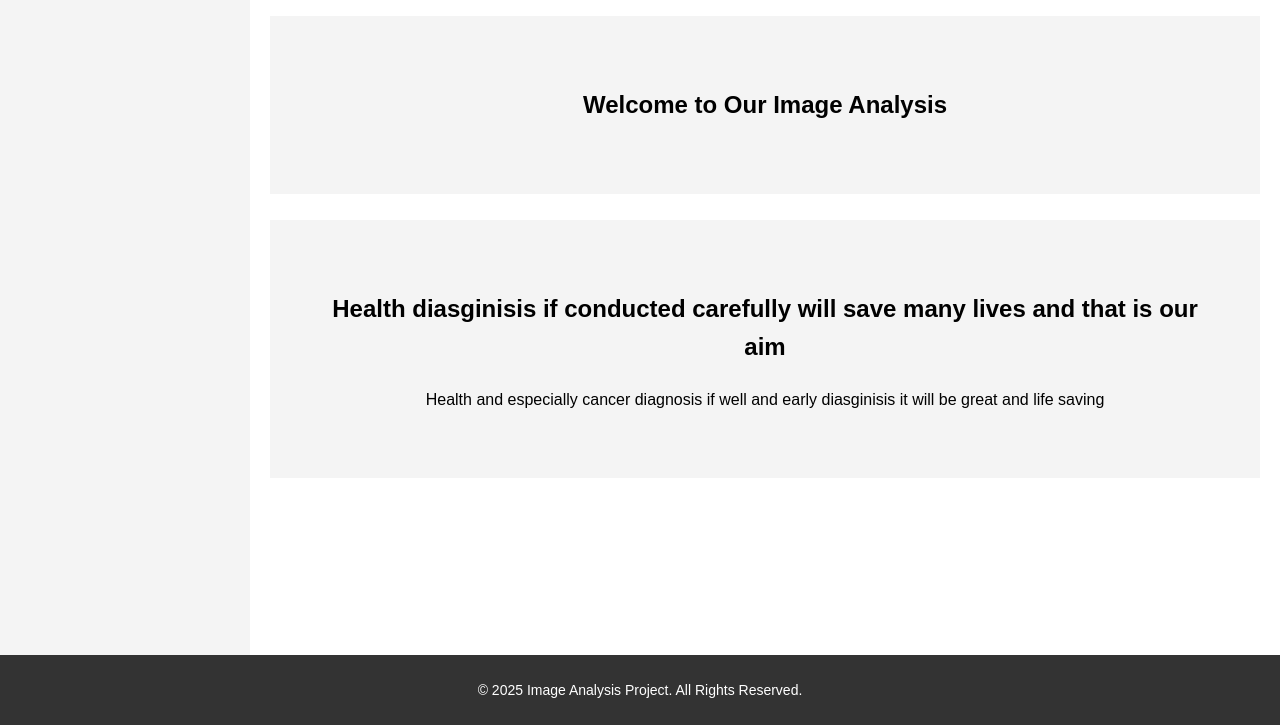
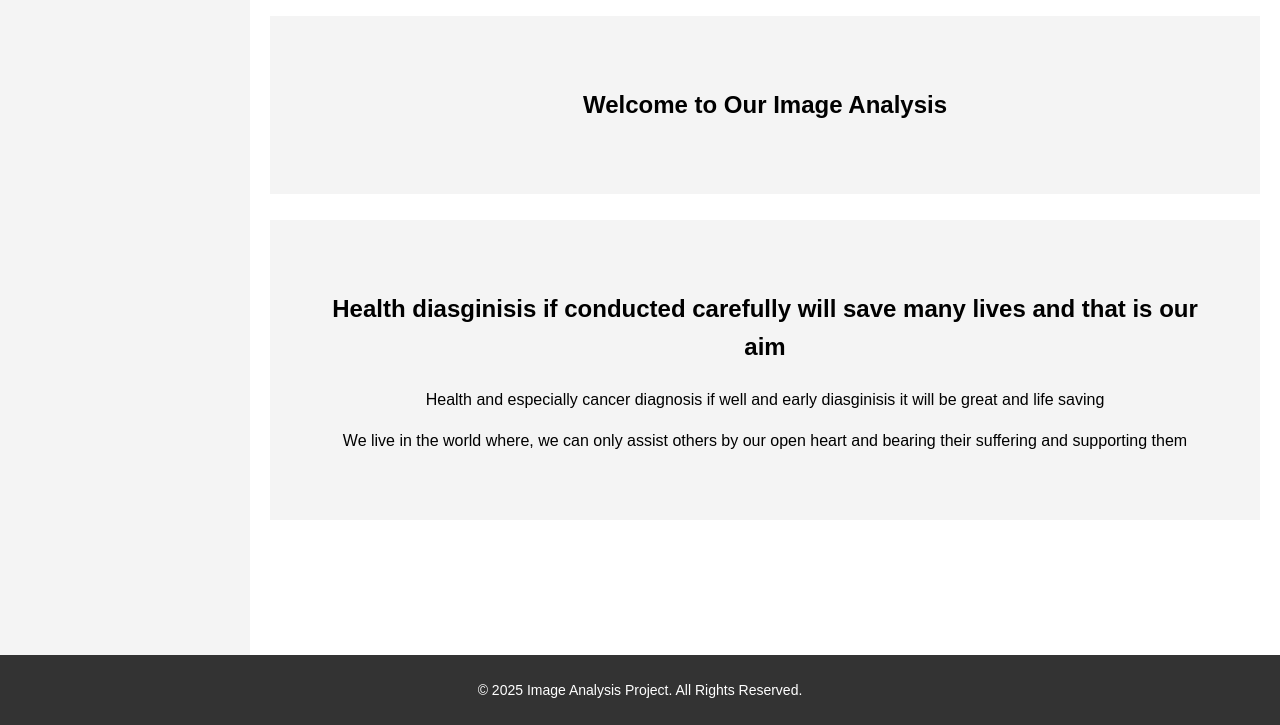
Before and after one commit to MarcelBag/skin_lesions, a website: page frontend/index.html in a window 1280 px wide. Shown: the part 75-800 px from the top of the page. Drawn offline with Linux system fonts and the light colour scheme.

Commit message:
index context

```diff
--- a/frontend/index.html
+++ b/frontend/index.html
@@ -29,6 +29,7 @@
     <div class="hero">
         <h2>Health diasginisis if conducted carefully will save many lives and that is our aim</h2>
         <p> Health and especially cancer diagnosis if well and early diasginisis it will be great and life saving</p>
+        <p>We live in the world where, we can only assist others by our open heart and bearing their suffering and supporting them</p>
       </div>
 
     <section class="content">
```
